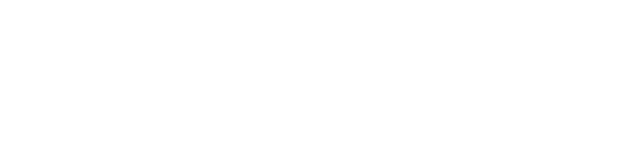
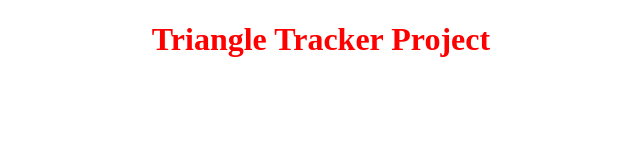
Before and after one commit to Kibet1816/Triangle-tracker, a plain HTML site: page index.html in a window 1280 px wide. Shown: the whole page, without its empty margins (319-959 px from the left). Drawn offline with Linux system fonts and the light colour scheme.

Commit message:
Added and styled h1

```diff
--- a/css/styles.css
+++ b/css/styles.css
@@ -0,0 +1,4 @@
+h1 {
+	color: red;
+	text-align: center;
+}
--- a/index.html
+++ b/index.html
@@ -6,5 +6,6 @@
   </head>
   <body>
     <script type="text/javascript" src="js/scripts.js"></script>
+    <h1>Triangle Tracker Project</h1>
   </body>
 </html>
```
